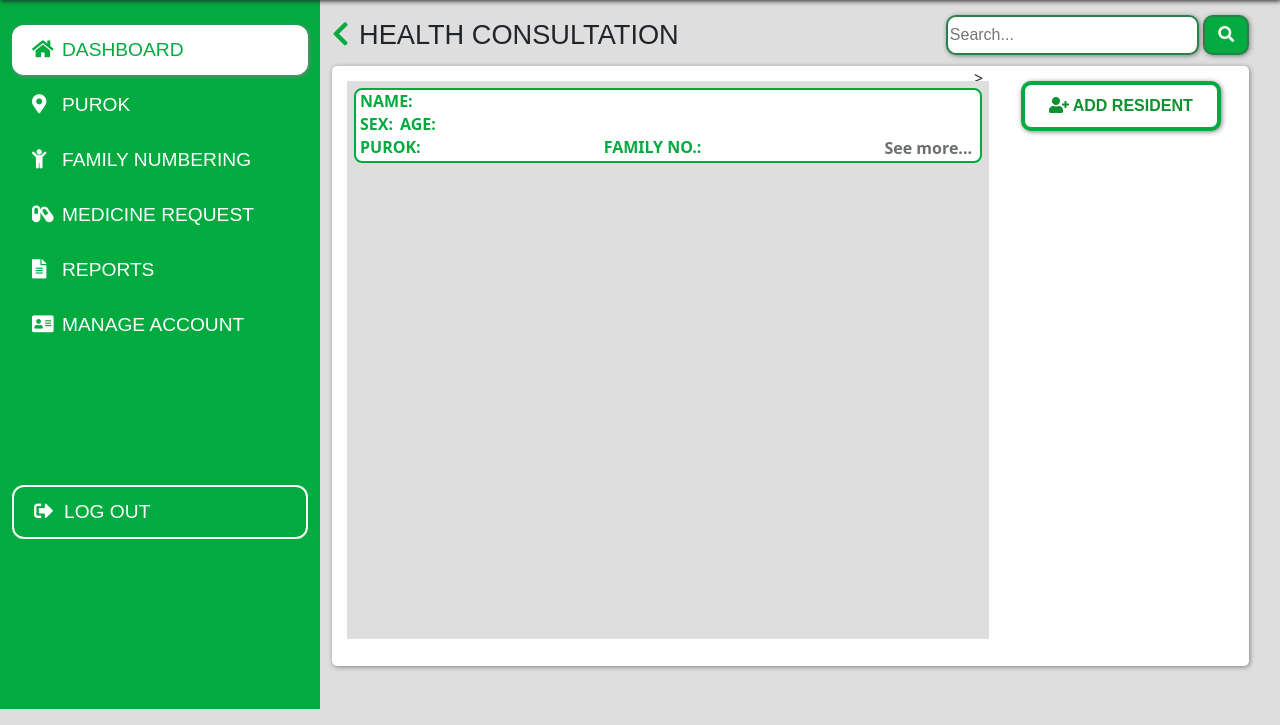
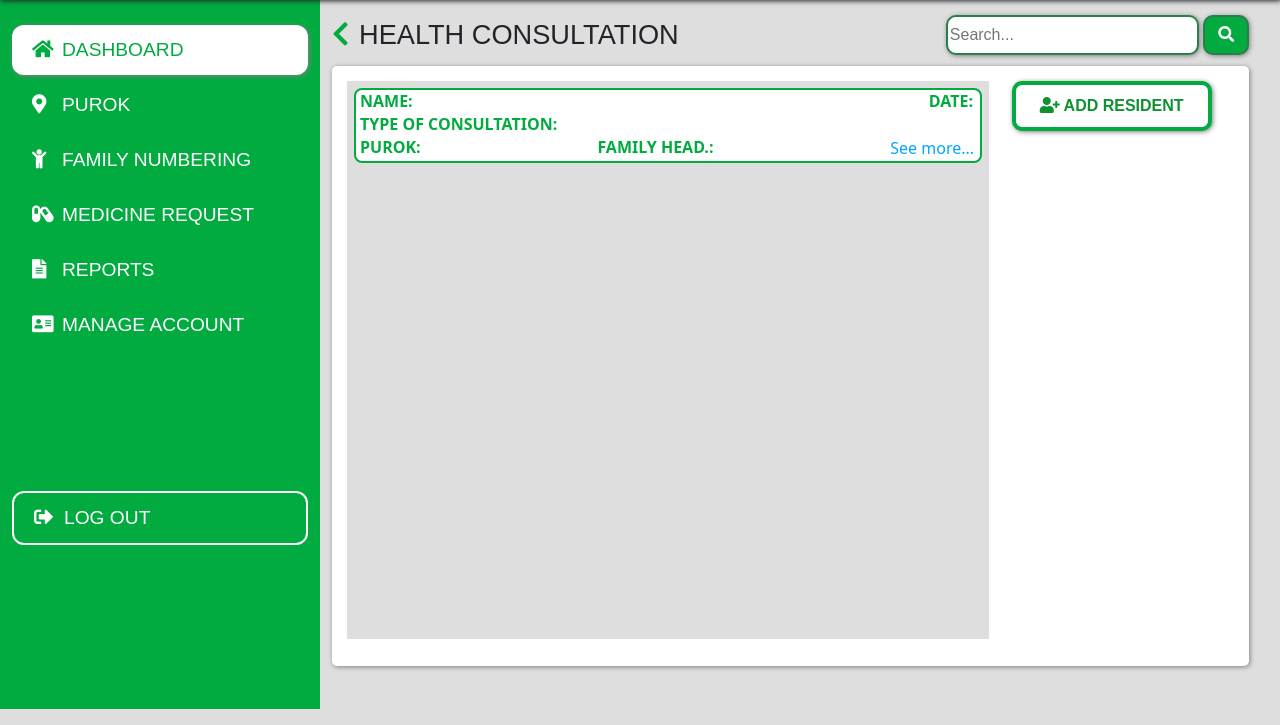
Before and after one commit to johnkenneth24/bmhms-capstone-project, a PHP site: page /health_consultation.php in a window 1280 px wide. Shown: the part 75-800 px from the top of the page. Run offline with PHP 8.4, Linux system fonts and the light colour scheme.

```diff
--- a/dashboard_style.css
+++ b/dashboard_style.css
@@ -3,6 +3,8 @@ body {
   left: 0;
   background-color: #dedede;
 }
+
+/*HEADER*/
 .header {
   position: relative;
   background-color: #02cc4c;
@@ -100,7 +102,7 @@ body {
 }
 
 .sidebar .log-out {
-  transform: translateY(75px);
+  transform: translateY(78px);
   line-height: 50px;
 }
 
@@ -267,9 +269,9 @@ button {
   position: relative;
   padding: 0px;
   margin: 0px;
-  margin-right: 8px;
-  font-weight: bold;
-  color: #6c706d;
+  margin-right: 6px;
+  font-weight: 400;
+  color: #00a6ff;
   background: none;
   border: 0px solid;
   box-shadow: none;
@@ -322,3 +324,5 @@ select {
   margin-top: 3px;
   color: rgb(90, 90, 90);
 }
+
+/*health consultation*/
--- a/health_consultation.php
+++ b/health_consultation.php
@@ -55,20 +55,22 @@
         <div class="container position-relative d-flex flex-row  resident-list">
           <div class="col-9 res-list">
             <div class="res-account">
-              <p class="acc-info">NAME: </p>
+              <div class="d-flex  justify-content-between res-info">
+                <p class="acc-info">NAME: </p>
+                <p class="acc-info">DATE: </p>
+              </div>
               <div class="d-flex res-info">
-                <p class="acc-info">SEX: </p>
-                <p class="acc-info">AGE: </p>
+                <p class="acc-info">TYPE OF CONSULTATION: </p>
               </div>
               <div class="d-flex justify-content-between res-info">
                 <p class="acc-info">PUROK: </p>
-                <p class="acc-info"> FAMILY NO.: </p>
+                <p class="acc-info"> FAMILY HEAD.: </p>
 
                 <!-- Button trigger modal -->
                 <button type="button" class="acc-info-btn" data-bs-toggle="modal" data-bs-target="#staticBackdrop1"> See more... </button>
 
                 <div class="modal fade" id="staticBackdrop1" data-bs-backdrop="static" data-bs-keyboard="false" tabindex="-1" aria-labelledby="staticBackdropLabel" aria-hidden="true">
-                  <div class="modal-dialog">
+                  <div class="modal-dialog modal-lg">
                     <div class="modal-content">
                       <div class="modal-header">
                         <h5 class="modal-title" id="staticBackdropLabel">ADD RESIDENT</h5>
@@ -156,8 +158,8 @@
                         </form>
                       </div>
                       <div class="modal-footer">
-                        <button type="button" class="btn btn-danger" data-bs-dismiss="modal">Cancel</button>
-                        <button type="button" class="btn btn-success">Add Resident</button>
+                        <button type="button" class="btn btn-danger">Delete</button>
+                        <button type="button" class="btn btn-success">Update</button>
                       </div>
                     </div>
                   </div>
@@ -169,7 +171,7 @@
 
 
             </div>
-          </div>>
+          </div>
 
           <div class="col-3 position-relative d-flex justify-content-center add-res-modal">
 
@@ -179,7 +181,7 @@
               <button type="button" class="btn-add-res text-wrap" data-bs-toggle="modal" data-bs-target="#staticBackdrop2"><i class="fas fa-user-plus"></i> Add Resident </button>
 
               <div class="modal fade" id="staticBackdrop2" data-bs-backdrop="static" data-bs-keyboard="false" tabindex="-1" aria-labelledby="staticBackdropLabel" aria-hidden="true">
-                <div class="modal-dialog">
+                <div class="modal-dialog modal-lg">
                   <div class="modal-content">
                     <div class="modal-header">
                       <h5 class="modal-title" id="staticBackdropLabel">ADD RESIDENT</h5>
```
Also changed, not shown: resident_profile.php (+4 -3 lines).
